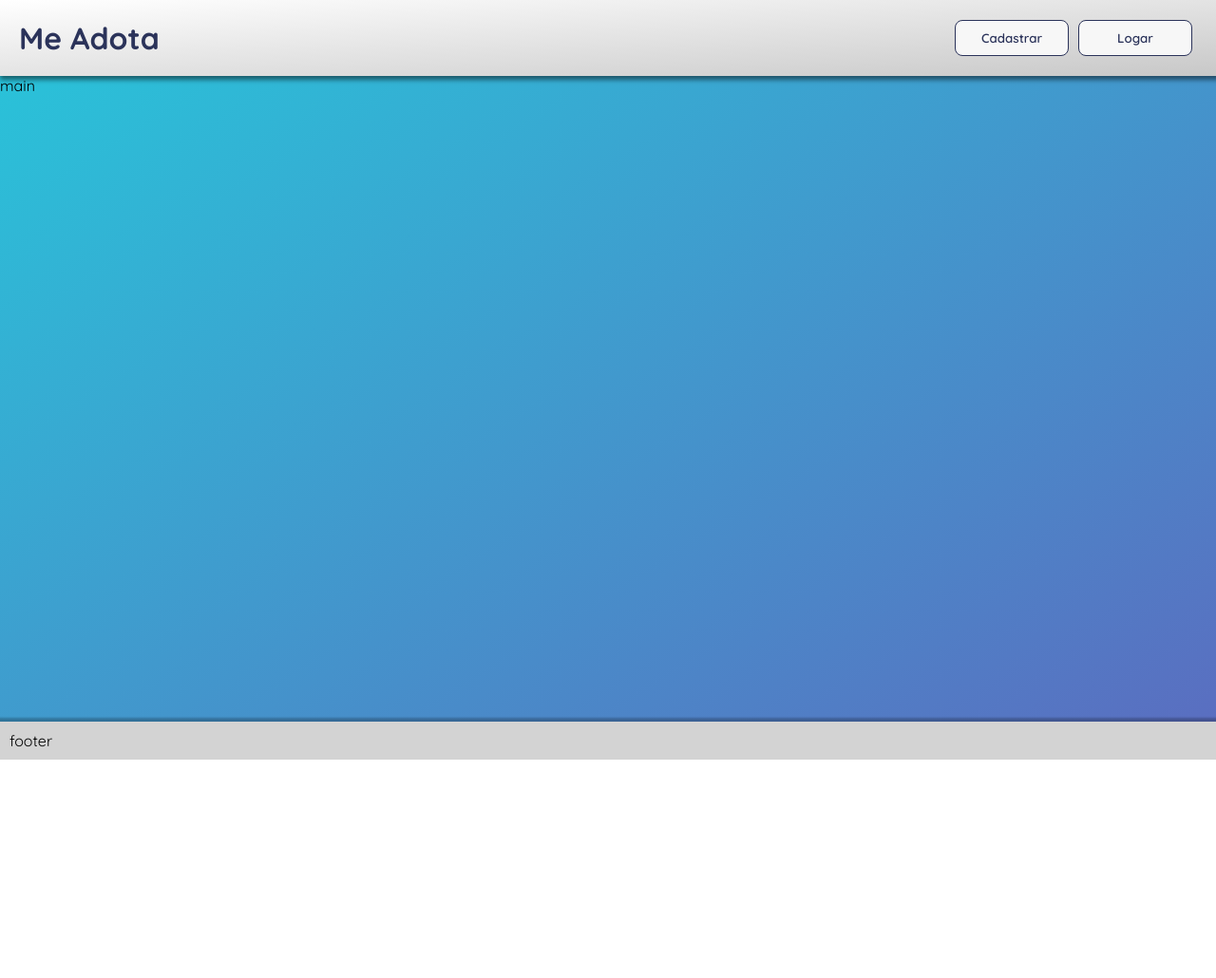
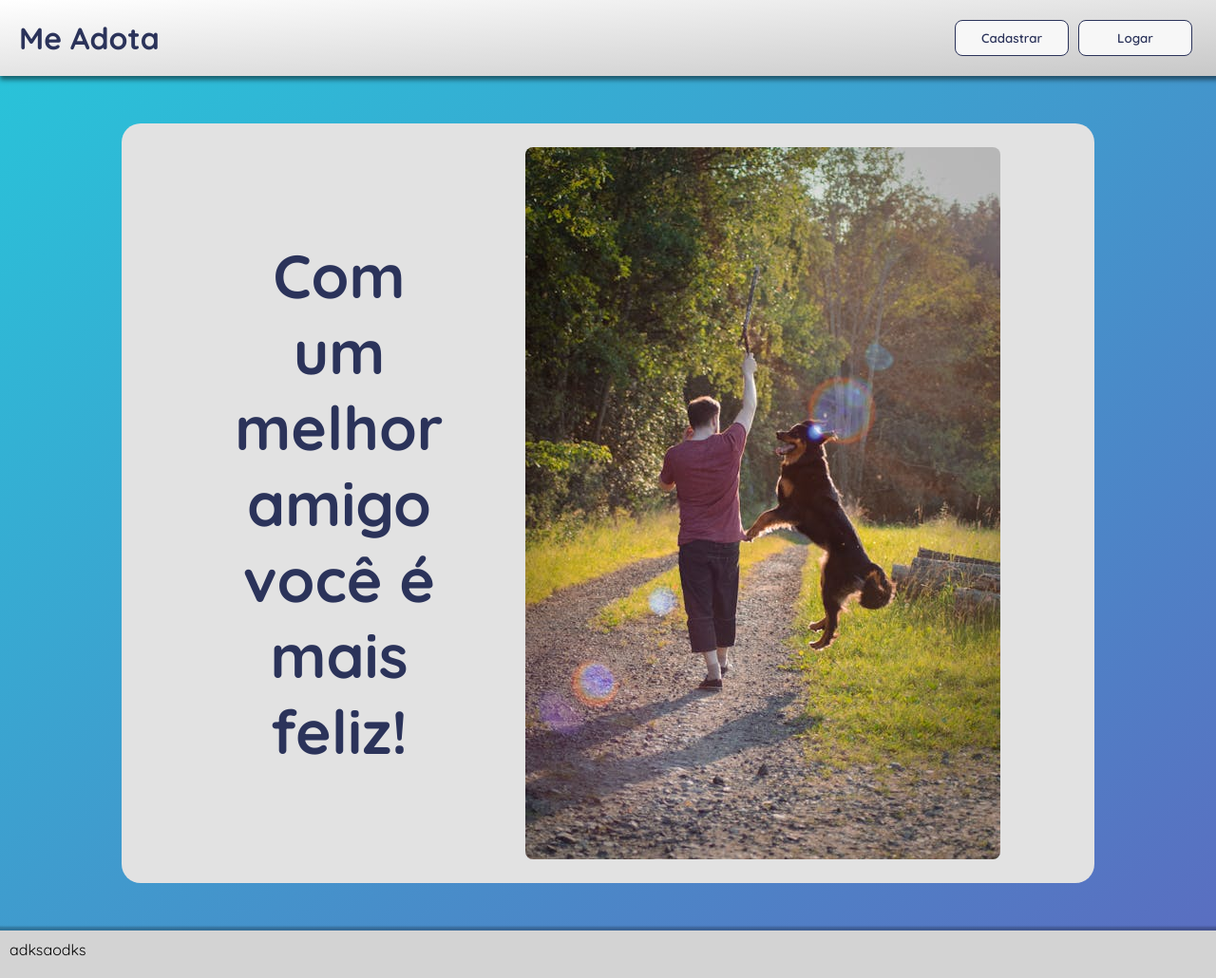
Before and after one commit to vitor-g-teixeira/projeto-pets, a plain HTML site: page frontend/index.html in a window 1280 px wide. Shown: the whole page at 95% size. Before the commit the page ends 800 px from the top, so only its background shows below. Drawn offline with Linux system fonts and the light colour scheme.

Commit message:
alterações na tela inicial

```diff
--- a/frontend/css/formulario.css
+++ b/frontend/css/formulario.css
@@ -1,9 +1,7 @@
 main{
     width: 90%;
     max-width: 800px;
-    margin-top: auto;
-    margin-right: 30px;
-    margin-left: 30px;
+    margin: auto 30px;
 
     align-items: center;
     justify-content: center;
--- a/frontend/css/inicial.css
+++ b/frontend/css/inicial.css
@@ -0,0 +1,43 @@
+
+body{
+    display: flex;
+    justify-content: center;
+}
+
+main{
+    margin: 50px;
+    padding: 20px;
+    max-width: 80%;
+    height: 100vh;
+    border-radius: 20px;
+
+    justify-content: space-evenly;
+    align-items: center;
+    align-self: center;
+    background-color: rgb(226, 226, 226);
+}
+
+#texto{
+    padding: 20px;
+    background-color: rgb(226, 226, 226);
+
+    height: 100%;
+    max-width: 25%;
+    font-size: 2em;
+    color: #2b335a;
+    text-align: center;
+
+    align-items: center;
+}
+
+#image-container{
+    max-height: 100%;
+}
+
+img{
+    border-radius: 8px;
+}
+
+footer{
+    height: 50px;
+}
--- a/frontend/index.html
+++ b/frontend/index.html
@@ -5,6 +5,7 @@
     <meta name="viewport" content="width=device-width, initial-scale=1.0">
     <title>MeAdota</title>
     <link rel="stylesheet" href="css/padrao.css">
+    <link rel="stylesheet" href="css/inicial.css">
 </head>
 
 <body>
@@ -18,16 +19,18 @@
         </nav>
     </header>
 
-    <section>
+    <main>
+        <div id="texto">
+            <h1>Com um melhor amigo você é mais feliz!</h1>
+        </div>
 
-        <main>
-            main
-        </main>
-
-    </section>
+        <div id="image-container">
+            <img src="css/home-image.jpg" alt="homem brincando com um cachorro">
+        </div>
+    </main>
 
     <footer>
-        footer
+        adksaodks
     </footer>
 
 </body>
```
Also changed, not shown: frontend/cadastroAnimal.html (+3 -7 lines), frontend/cadastroUsuario.html (+1 -7 lines), frontend/css/cadastroAnimal.css (+10 -0 lines), frontend/login.html (+0 -4 lines), frontend/css/home-image.jpg (added).
